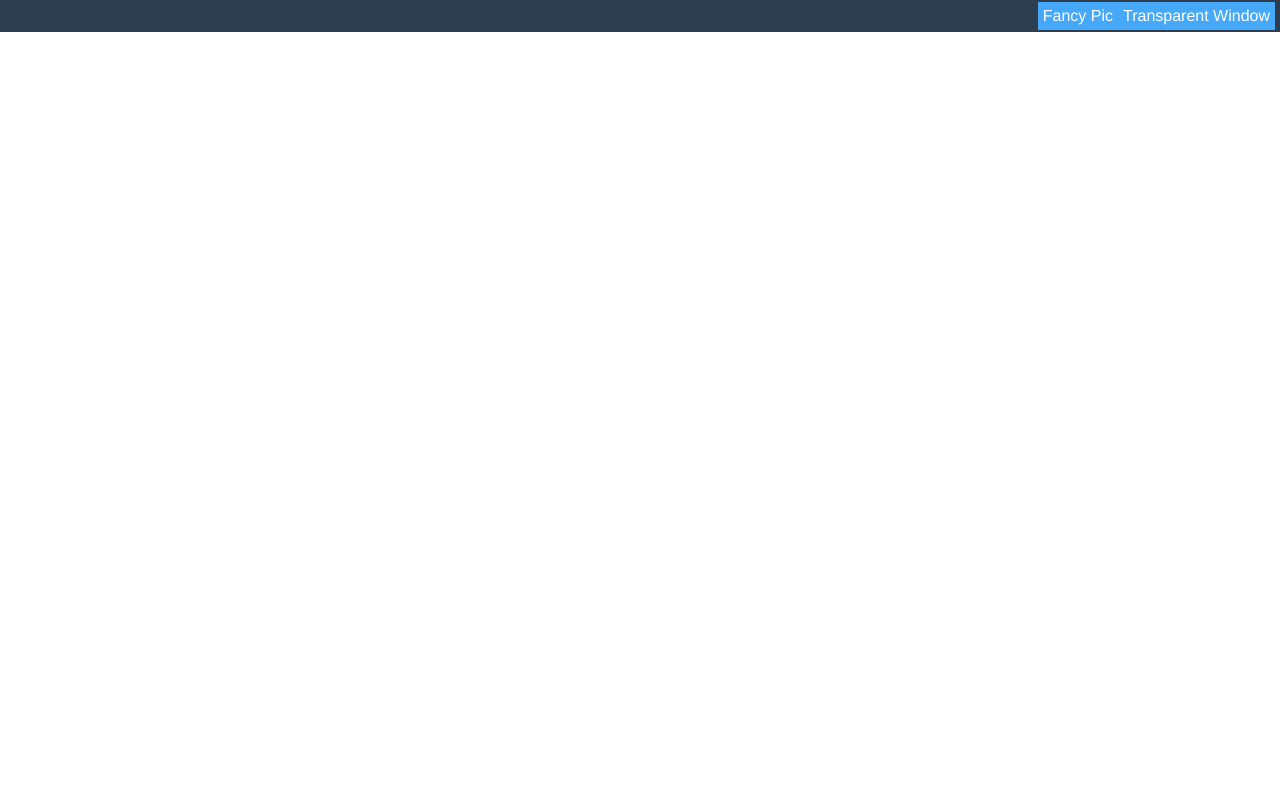
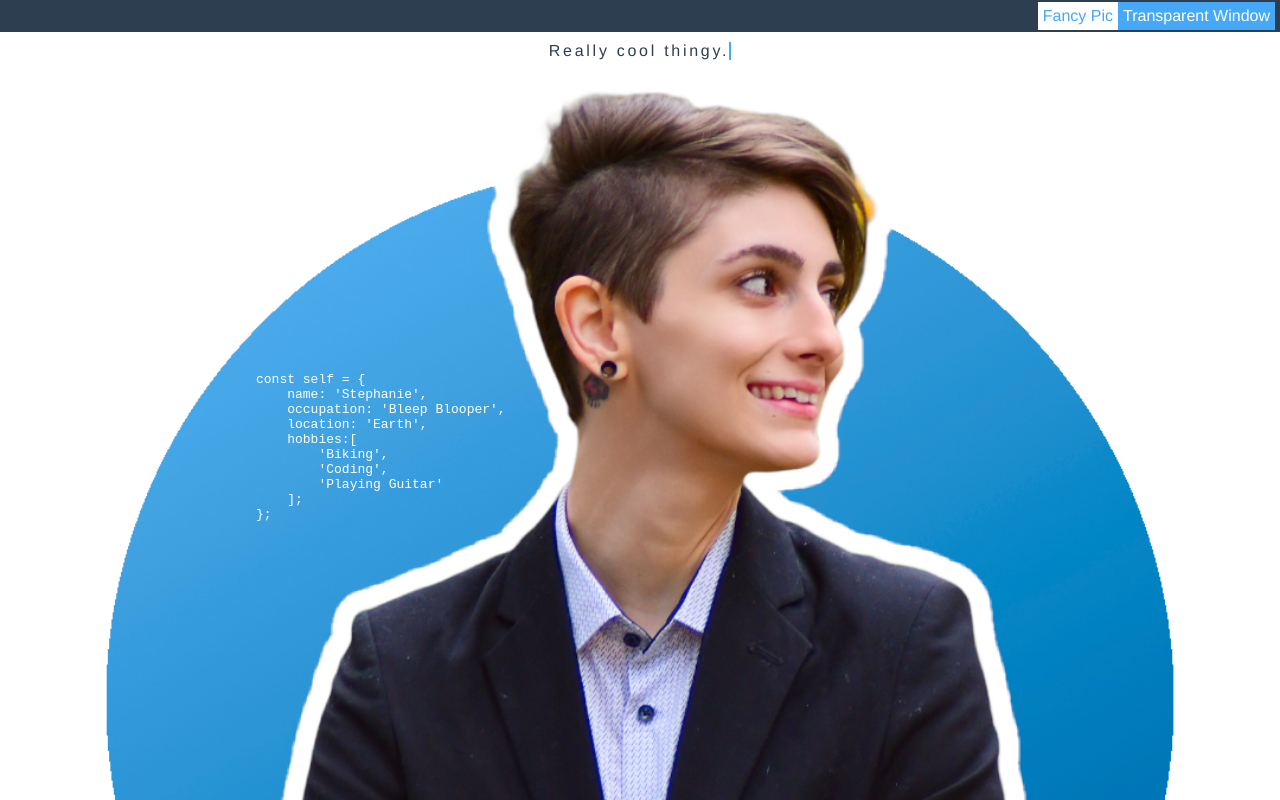
Before and after one commit to stephanieraymos/fun-stuff, a Vue app: page / in a window 1280 px wide. Shown: the top 800 px of the page. Built offline with nearby package versions, Linux system fonts and the light colour scheme.

Commit message:
Edits routes to make typing effect the home page

```diff
--- a/src/App.vue
+++ b/src/App.vue
@@ -1,6 +1,6 @@
 <template>
   <div class="nav">
-    <router-link to="/typing-effect"> Fancy Pic </router-link>
+    <router-link to="/"> Fancy Pic </router-link>
     <router-link to="/trans-window"> Transparent Window </router-link>
   </div>
 
--- a/src/router/index.js
+++ b/src/router/index.js
@@ -3,7 +3,8 @@ import TypingAndObjPic from "../components/TypingAndObjPic.vue";
 import TransWindow from "../components/TransWindow.vue";
 const routes = [
   {
-    path: "/typing-effect",
+    // path: "/typing-effect",
+    path: "/",
     name: "Fancy pic",
     component: TypingAndObjPic,
   },
```
